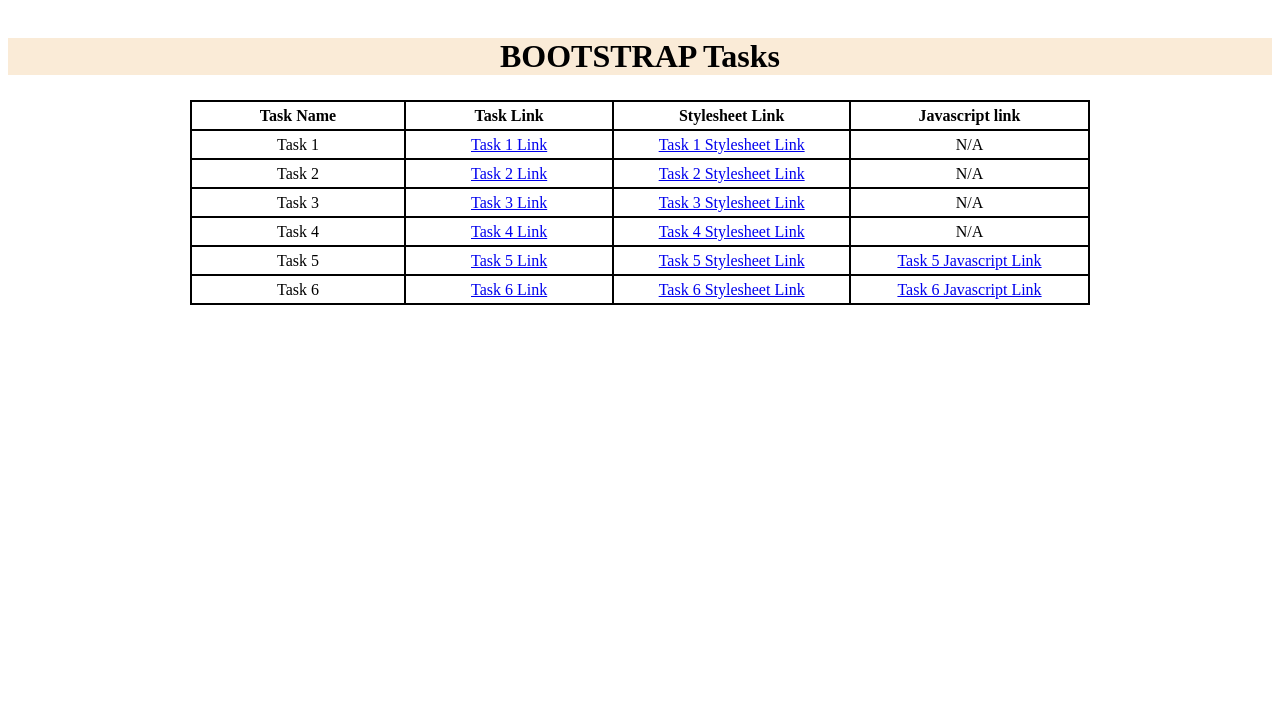
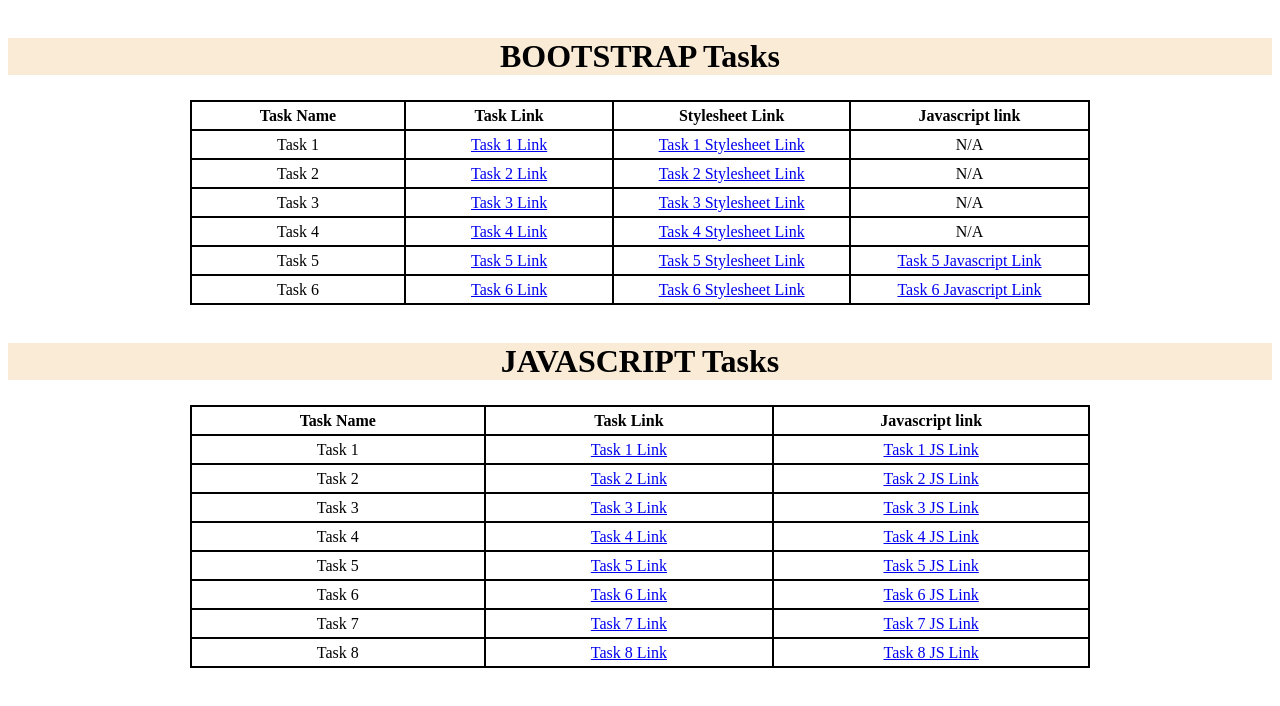
Before and after one commit to mohit-0077/MERN_tasks.Bootstrap-Javascript, a plain HTML site: page index.html in a window 1280 px wide. Drawn offline with Linux system fonts and the light colour scheme.

Commit message:
Update index.html

```diff
--- a/index.html
+++ b/index.html
@@ -3,7 +3,7 @@
 <head>
     <meta charset="UTF-8">
     <meta name="viewport" content="width=device-width, initial-scale=1.0">
-    <title>Tasks Submission</title>
+    <title>Tasks Submission - JS & BS</title>
     <style>
         #mainheading{
             text-align: center;
@@ -71,6 +71,59 @@
                 <td><a href="BS_task6.js" target="_blank">Task 6 Javascript Link</a></td>
             </tr>
         </table>
+
+
+    </div>
+
+    <div>
+        <h1 id="mainheading">JAVASCRIPT Tasks</h1>
+        <table>
+            <tr>
+                <th>Task Name</th>
+                <th>Task Link</th>
+                <th>Javascript link</th>
+            </tr>
+            <tr>
+                <td>Task 1</td>
+                <td><a href="JS_task1.html" target="_blank">Task 1 Link</a></td>
+                <td><a href="JS_task1.js" target="_blank">Task 1 JS Link</a></td>
+            </tr>
+            <tr>
+                <td>Task 2</td>
+                <td><a href="JS_task2.html" target="_blank">Task 2 Link</a></td>
+                <td><a href="JS_task2.js" target="_blank">Task 2 JS Link</a></td>
+            </tr>
+            <tr>
+                <td>Task 3</td>
+                <td><a href="JS_task3.html" target="_blank">Task 3 Link</a></td>
+                <td><a href="JS_task3.js" target="_blank">Task 3 JS Link</a></td>
+            </tr>
+            <tr>
+                <td>Task 4</td>
+                <td><a href="JS_task4.html" target="_blank">Task 4 Link</a></td>
+                <td><a href="JS_task4.js" target="_blank">Task 4 JS Link</a></td>
+            </tr>
+            <tr>
+                <td>Task 5</td>
+                <td><a href="JS_task5.html" target="_blank">Task 5 Link</a></td>
+                <td><a href="JS_task5.js" target="_blank">Task 5 JS Link</a></td>
+            </tr>
+            <tr>
+                <td>Task 6</td>
+                <td><a href="JS_task6.html" target="_blank">Task 6 Link</a></td>
+                <td><a href="JS_task6.js" target="_blank">Task 6 JS Link</a></td>
+            </tr>
+            <tr>
+                <td>Task 7</td>
+                <td><a href="JS_task7.html" target="_blank">Task 7 Link</a></td>
+                <td><a href="JS_task7.js" target="_blank">Task 7 JS Link</a></td>
+            </tr>
+            <tr>
+                <td>Task 8</td>
+                <td><a href="JS_task8.html" target="_blank">Task 8 Link</a></td>
+                <td><a href="JS_task8.js" target="_blank">Task 8 JS Link</a></td>
+            </tr>
+        </table>
     </div>
 </body>
 </html>
```
